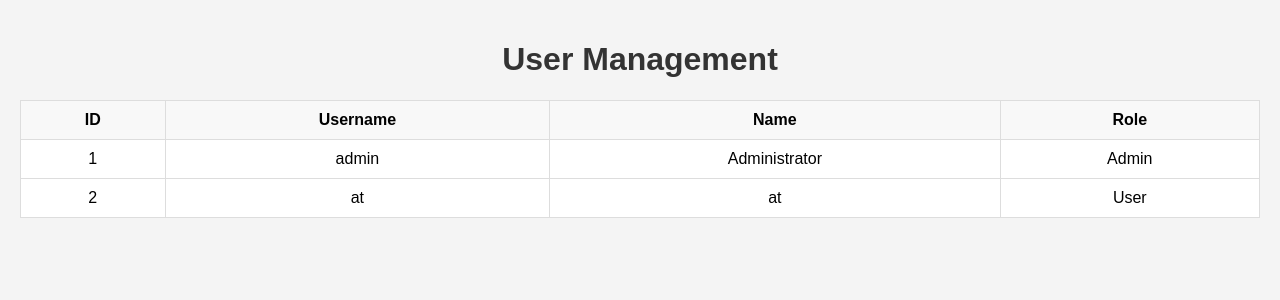
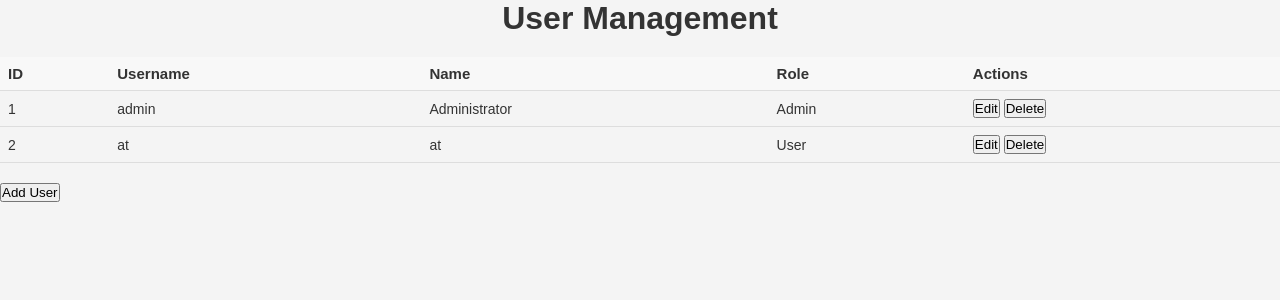
Before and after one commit to AtechPro/fyp, a Flask app: page /users in a window 1280 px wide. Shown: the top 300 px of the page. Run offline with Flask 3, Linux system fonts and the light colour scheme; a user stored in the database is signed in.

Commit message:
add button on usermanage

```diff
--- a/static/usermanage.css
+++ b/static/usermanage.css
@@ -28,16 +28,24 @@ table {
     width: 100%;
     border-collapse: collapse;
     margin-bottom: 20px;
+    table-layout: auto; /* Allow the table to be more compact */
 }
 
 table th, table td {
-    padding: 10px;
+    padding: 8px; /* Reduce padding to make the table tidier */
     text-align: left;
     border-bottom: 1px solid #ddd;
+    font-size: 14px; /* Adjust font size for a more compact look */
 }
 
 table th {
     background-color: #f8f8f8;
+    font-weight: bold;
+    font-size: 15px;
+}
+
+table tr:hover {
+    background-color: #f1f1f1; /* Hover effect on table rows */
 }
 
 .edit-btn, .delete-btn {
--- a/templates/usermanage/usermanage.html
+++ b/templates/usermanage/usermanage.html
@@ -4,41 +4,9 @@
     <meta charset="UTF-8">
     <meta name="viewport" content="width=device-width, initial-scale=1.0">
     <title>User Management</title>
-
-    <style>
-        body {
-            font-family: Arial, sans-serif;
-            background-color: #f4f4f4;
-            margin: 0;
-            padding: 20px;
-        }
-
-        h1 {
-            text-align: center;
-            color: #333;
-        }
-
-        table {
-            width: 100%;
-            border-collapse: collapse;
-            margin: 20px 0;
-            background-color: #fff;
-        }
-
-        table th, table td {
-            padding: 10px;
-            border: 1px solid #ddd;
-            text-align: center;
-        }
-
-        table th {
-            background-color: #f8f8f8;
-            font-weight: bold;
-        }
-    </style>
+    <link rel="stylesheet" href="../static/usermanage.css">
 </head>
 <body>
-
     <h1>User Management</h1>
 
     <table>
@@ -48,6 +16,7 @@
                 <th>Username</th>
                 <th>Name</th>
                 <th>Role</th>
+                <th>Actions</th>
             </tr>
         </thead>
         <tbody>
@@ -58,10 +27,19 @@
                 <td>{{ user.username }}</td>
                 <td>{{ user.name }}</td>
                 <td>{{ 'Admin' if user.role == 1 else 'User' }}</td>
+                <td>
+                    <!-- Action buttons -->
+                    <button type="button">Edit</button>
+                    <button type="button">Delete</button>
+                </td>
             </tr>
             {% endfor %}
         </tbody>
     </table>
 
+    <!-- Button to add a new user -->
+    <button type="button">Add User</button>
+
+
 </body>
 </html>
```
